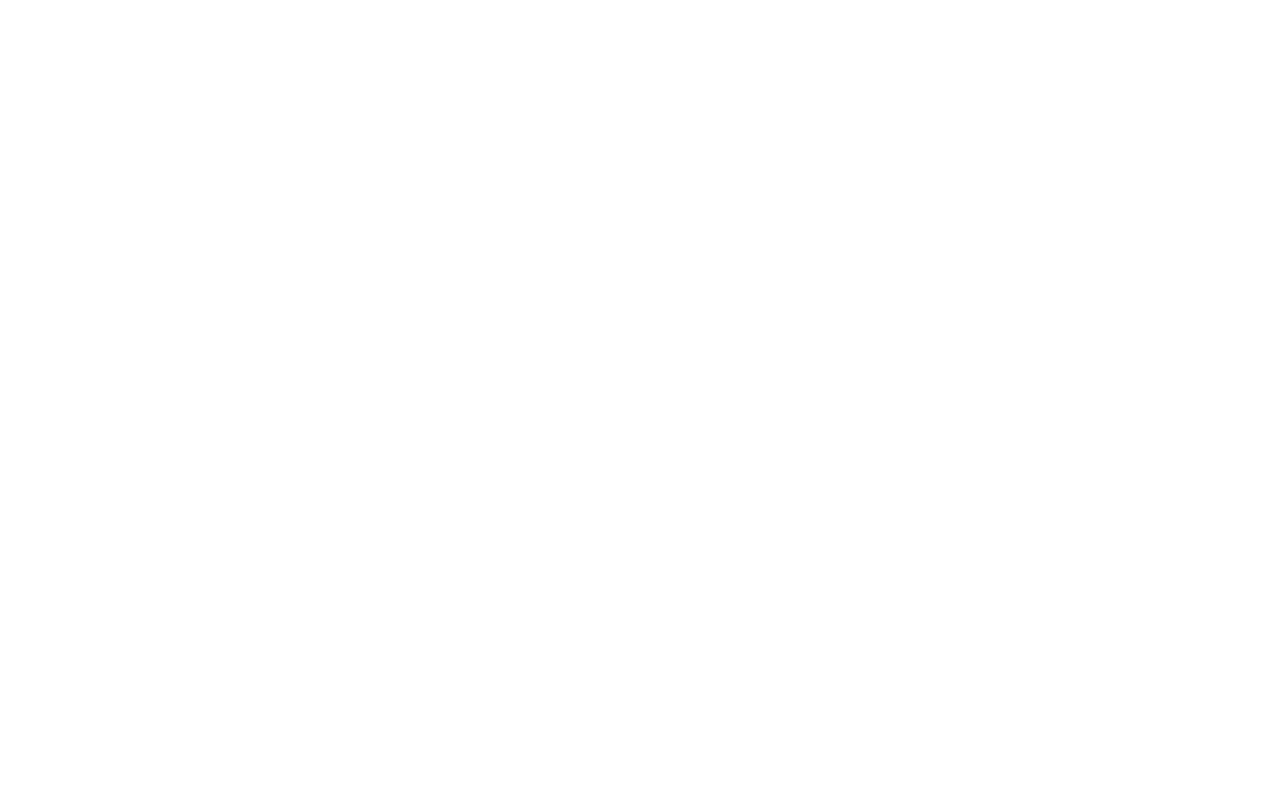
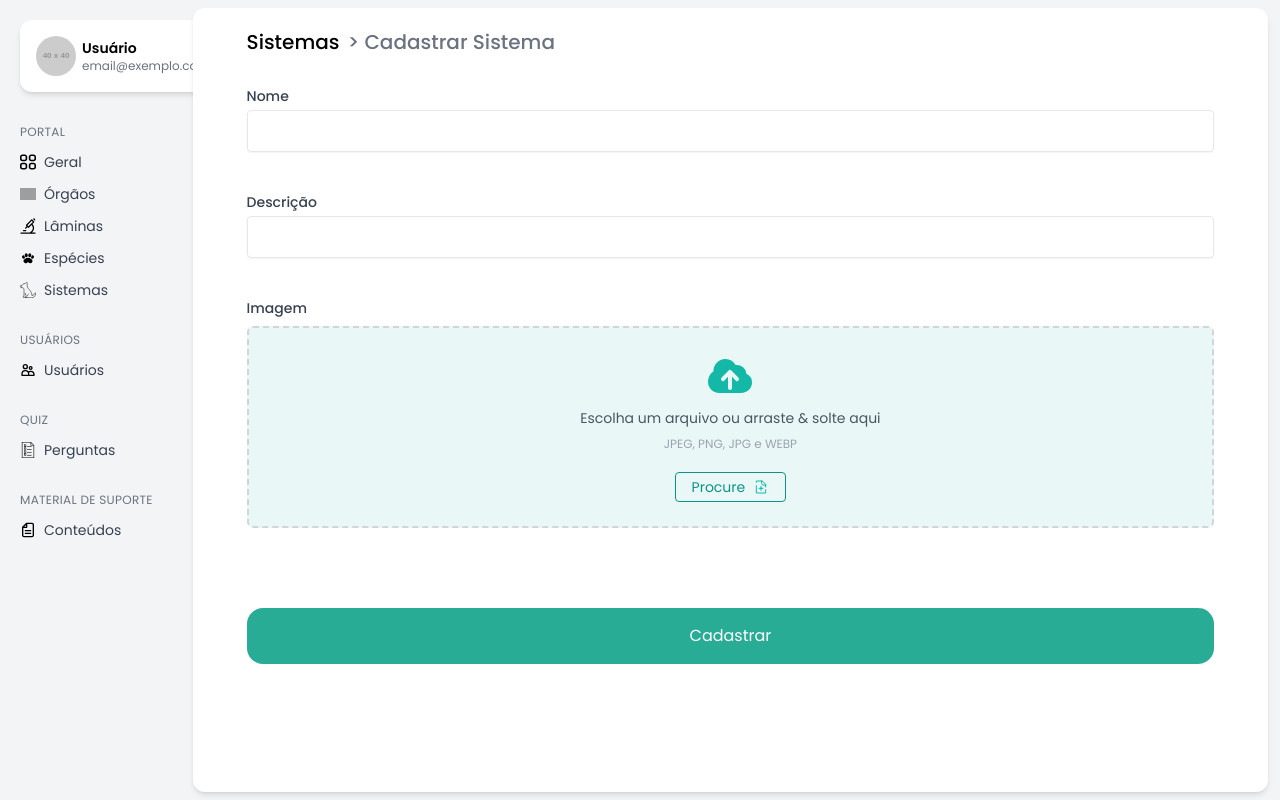
Before and after one commit to fabricadesoftware-ifc/fabricaHistologia_frontend, a Vue app: page /admin/systems/add in a window 1280 px wide. Before the commit this address had no page. Built offline with nearby package versions, Linux system fonts and the light colour scheme; grey boxes are pictures that could not be loaded.

Commit message:
FEAT: Adicionar gerenciamento de sistemas com rotas e componentes

```diff
--- a/src/router/index.js
+++ b/src/router/index.js
@@ -28,6 +28,23 @@ const router = createRouter({
           path: '',
           name: 'Painel Administrativo',
           component: () => import('@/views/admin/HomeView.vue')
+        },
+        {
+          path: 'systems',
+          name: 'Sistemas',
+          meta: { activeUser: true },
+          children: [
+            {
+              path: '',
+              name: '',
+              component: () => import('@/views/admin/portal/systems/SystemView.vue')
+            },
+             {
+              path: 'add',
+              name: '> Cadastrar Sistema',
+              component: () => import('@/views/admin/portal/systems/AddSystemView.vue')
+            },
+          ]
         },
         {
           path: 'organs',
--- a/src/stores/admin/button_action_admin.js
+++ b/src/stores/admin/button_action_admin.js
@@ -41,16 +41,16 @@ export const useActionSelectorStore = defineStore('actionSelector', () => {
         'Espécie': '/especies/create', // < modificar futuramente
       }
     },
-    sistemas: {
+    systems: {
       label: 'Sistema',
       options: {
-        'Sistema': '/sistemas/create', // < modificar futuramente
+        'Sistema': '/admin/systems/add', // < modificar futuramente
       }
     },
-    usuarios: {
+    users: {
       label: 'Usuário',
       options: {
-        'Usuário': '/usuarios/create', // < modificar futuramente
+        'Usuário': '/users/create', // < modificar futuramente
       }
     }
   }
--- a/src/stores/admin/navbar_admin.js
+++ b/src/stores/admin/navbar_admin.js
@@ -33,7 +33,7 @@ export const useNavBarAdminStore = defineStore('navbarAdminStore', () => {
         { label: 'Órgãos', icon: imageBone, to: eraseWords('admin', 'organs') },
         { label: 'Lâminas', icon: ImageLamina, to: eraseWords('admin', 'posts') },
         { label: 'Espécies', icon: ImagePet, to: eraseWords('admin', 'especies') },
-        { label: 'Sistemas', icon: ImageSystem, to: '/sistemas' }
+        { label: 'Sistemas', icon: ImageSystem, to: eraseWords('admin', 'systems') }
       ]
     },
     {
--- a/src/views/admin/portal/posts/PostsView.vue
+++ b/src/views/admin/portal/posts/PostsView.vue
@@ -38,11 +38,12 @@ onMounted(async () => {
             :active="i.active"
             :filter="i"
             v-for="(i, index) in generalFilterData"
+            :key="index"
           />
         </TableFilterContainer>
       </div>
 
-      <div class="p-16" v-for="posts in postStore.posts">
+      <div class="p-16" v-for="(posts, index) in postStore.posts" :key="index">
         <p> {{posts.id}} - {{ posts.name }}</p>
         <img class=" w-24 h-24 object-cover" :src="posts?.image?.url">
       </div>
--- a/src/views/admin/portal/systems/AddSystemView.vue
+++ b/src/views/admin/portal/systems/AddSystemView.vue
@@ -1 +1,76 @@
-<template></template>
+<script setup>
+import { onMounted, reactive, ref } from 'vue'
+import { useAuthStore, useUploadStore, useSystemStore } from '@/stores'
+import {
+  NavLateralAdmin,
+  ButtonActionAdmin,
+  InputDateAdmin,
+  InputImageAdmin,
+  InputSelectAdmin,
+  InputStringAdmin,
+  AdminGlobalContainer,
+  BtnDefault,
+} from '@/components/index'
+import router from '@/router'
+
+const authStore = useAuthStore()
+const uploadStore = useUploadStore()
+const systemsStore = useSystemStore()
+
+const newSystem = reactive({
+  name: '',
+  description: '',
+  image: null
+})
+
+const newImage = reactive({
+  file: null,
+  description: '',
+})
+
+onMounted(async ()=> {
+  console.log('Dados iniciais do sistema:', newSystem)
+})
+
+const send = async () => {
+  try {
+    if (newImage.file) {
+    const imageUiqueDescriptionId = crypto.randomUUID()
+    newImage.description = `${newSystem.name} - ${imageUiqueDescriptionId}`
+    newSystem.autor_user = authStore.userInfo.id
+
+    const result = await uploadStore.createUpload(`images`, newImage)
+    console.log('imagem criada', result)
+
+    newSystem.image = result.attachment_key
+    console.log(newSystem)
+    }
+    await systemsStore.createSystem(newSystem)
+
+    router.push('/admin/systems')
+  } catch (err) {
+    console.error('Erro ao fazer upload da imagem:', err)
+  }
+}
+</script>
+
+<template>
+
+    <AdminGlobalContainer>
+    <div class="w-[90%] mx-auto space-y-6">
+
+      <form class="grid grid-cols-1 md:grid-cols-2 gap-10 w-full" @submit.prevent="send">
+        <InputStringAdmin label="Nome" :modelValue="newSystem.name" @action="newSystem.name = $event"/>
+
+        <InputStringAdmin label="Descrição" :modelValue="newSystem.description" @action="newSystem.description = $event"/>
+
+
+        <div class="md:col-span-2 mb-10">
+          <InputImageAdmin label="Imagem" :modelValue="newImage.file" @action="newImage.file = $event"/>
+        </div>
+
+        <BtnDefault class="mb-10" text="Cadastrar" background="bg-[#29AC96]" :hasLink="false" />
+      </form>
+    </div>
+  </AdminGlobalContainer>
+</template>
--- a/src/views/admin/portal/systems/SystemView.vue
+++ b/src/views/admin/portal/systems/SystemView.vue
@@ -1 +1,52 @@
-<template></template>
+<script setup>
+import { onMounted } from 'vue'
+import { useSystemStore } from '@/stores'
+import {
+  TableFilterContainer,
+  TableFilterCard,
+  ButtonActionAdmin,
+  AdminGlobalContainer
+} from '@/components/index'
+
+import { useAdmin } from '@/stores/admin/filter_admin'
+const systemStore = useSystemStore()
+const { generalFilterData, changeActive } = useAdmin()
+
+onMounted(async () => {
+  await systemStore.getSystems()
+  console.log(systemStore.systems)
+})
+
+</script>
+
+<template>
+
+  <AdminGlobalContainer >
+
+    <div class="flex gap-5 h-56 items-center justify-between ">
+     <ButtonActionAdmin />
+     <div class=" bg-blue-400 h-[80%] w-[40%] mr-[5%] mt-10 mb-10"></div>
+    </div>
+
+
+    <section>
+      <div class="flex flex-col w-[90%] mx-auto">
+        <p class="text-xl font-medium mb-10">Cadastros Gerais</p>
+        <TableFilterContainer :amount="generalFilterData.length">
+          <TableFilterCard
+            @change="changeActive(index, generalFilterData)"
+            :active="i.active"
+            :filter="i"
+            v-for="(i, index) in generalFilterData"
+            :key="index"
+          />
+        </TableFilterContainer>
+      </div>
+
+      <div class="p-16" v-for="(system, index) in systemStore.systems" :key="index">
+        <p> {{system.id}} - {{ system.name }}</p>
+        <img class=" w-24 h-24 object-cover" :src="system?.image?.url">
+      </div>
+    </section>
+  </AdminGlobalContainer>
+</template>
```
Also changed, not shown: 1 other file (tests, documents, lock files or other folders).
